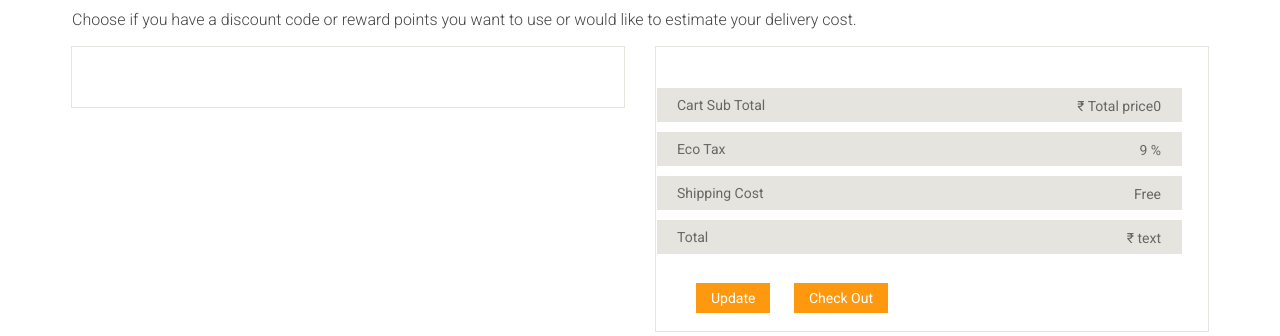
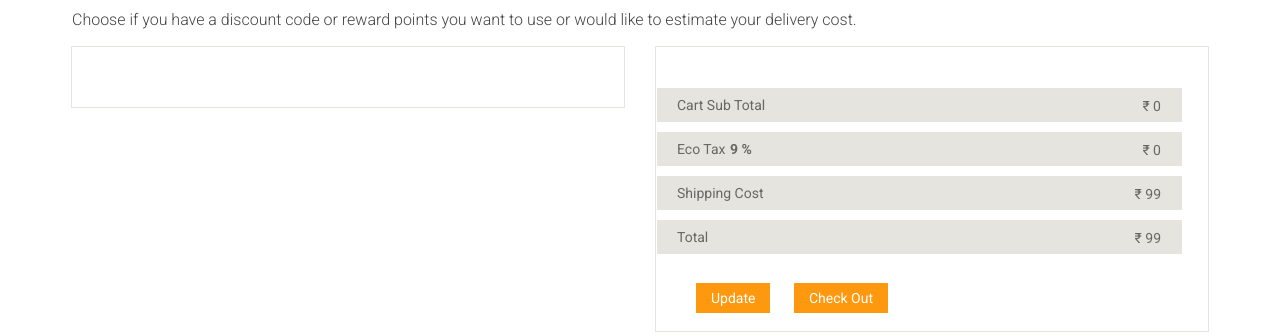
Before and after one commit to mohdkazim14/shoping, a CodeIgniter app: page /shoping/home/cartOpen in a window 1280 px wide. Shown: the part 514-850 px from the top of the page. Run offline with CodeIgniter, Linux system fonts and the light colour scheme; data comes from the database, SQL or seed files in the repository; data that the repository does not hold is empty; some libraries are stand-ins or nearby versions.

Commit message:
cart compile

```diff
--- a/application/views/frontend/cart.php
+++ b/application/views/frontend/cart.php
@@ -41,9 +41,9 @@
 				<div class="total_area">
 					<ul>
 						<li>Cart Sub Total <span id="total">₹ Total price</span></li>
-						<li>Eco Tax <span>9 %</span></li>
-						<li>Shipping Cost <span>Free</span></li>
-						<li>Total <span>₹ text</span></li>
+						<li>Eco Tax <span id="tax">9 % </span> <b> 9 %</b> </li>
+						<li>Shipping Cost <span id="shippingCharge">Free</span></li>
+						<li>Total <span id="totaltax">₹ text</span></li>
 					</ul>
 					<a class="btn btn-default update" href="">Update</a>
 					<a class="btn btn-default check_out" href="">Check Out</a>
@@ -66,8 +66,11 @@ function cartData()
 			{
 			var trHTML="";
 			var total=0;
+			var tex=0;
 			for(i=0; $=i<data.result.carts.length; i++)
 				{
+					total = total + parseFloat(data.result.carts[i].cart_quantity*data.result.carts[i].price);
+
 					trHTML+='<tr id="cartRow'+data.result.carts[i].cart_id+'" class="cartDataClass">'
 					+'<td class="cart_product">'
 					+'<a href=""><img src="<?= base_url("assets/images/upload/product/")?>'+data.result.carts[i].image+'" alt="" style="height:15vh;"></a>'
@@ -93,10 +96,24 @@ function cartData()
 					+'</td>'
 					+'</tr>';
 				}
-
+				if(total < 5999)
+				{
+					jQuery("#shippingCharge").html("₹ "+ 99);
+					totaltax=(total+total*9/100);
+					totaltax+=99;
+				}
+				else{
+					jQuery("#shippingCharge").html("FREE");
+					totaltax=total+total*9/100;
+				}
+				// totaltax=total+total*9/100;
+				tax=total*9/100;
 			jQuery(".cartDataClass").remove();
 			jQuery("#tBody").append(trHTML);
-			jQuery("#total").append(total);
+			jQuery("#total").html("₹ "+total);
+			jQuery("#tax").html("₹ "+tax);
+			jQuery("#totaltax").html("₹ "+totaltax);
+
 
 			}
 	});
@@ -158,7 +175,7 @@ function cartDelete(id)
 		type:'POST',
 		success:function(data)
 		{
-			jQuery("#cartRow"+id).hide(2000)
+			jQuery("#cartRow"+id).hide(2000,cartData())
 			jQuery("#cartRow"+id).css("background","#e27676");
 			alertify.error("<h3>Delete Succesfully</h3>");
 		}
```
